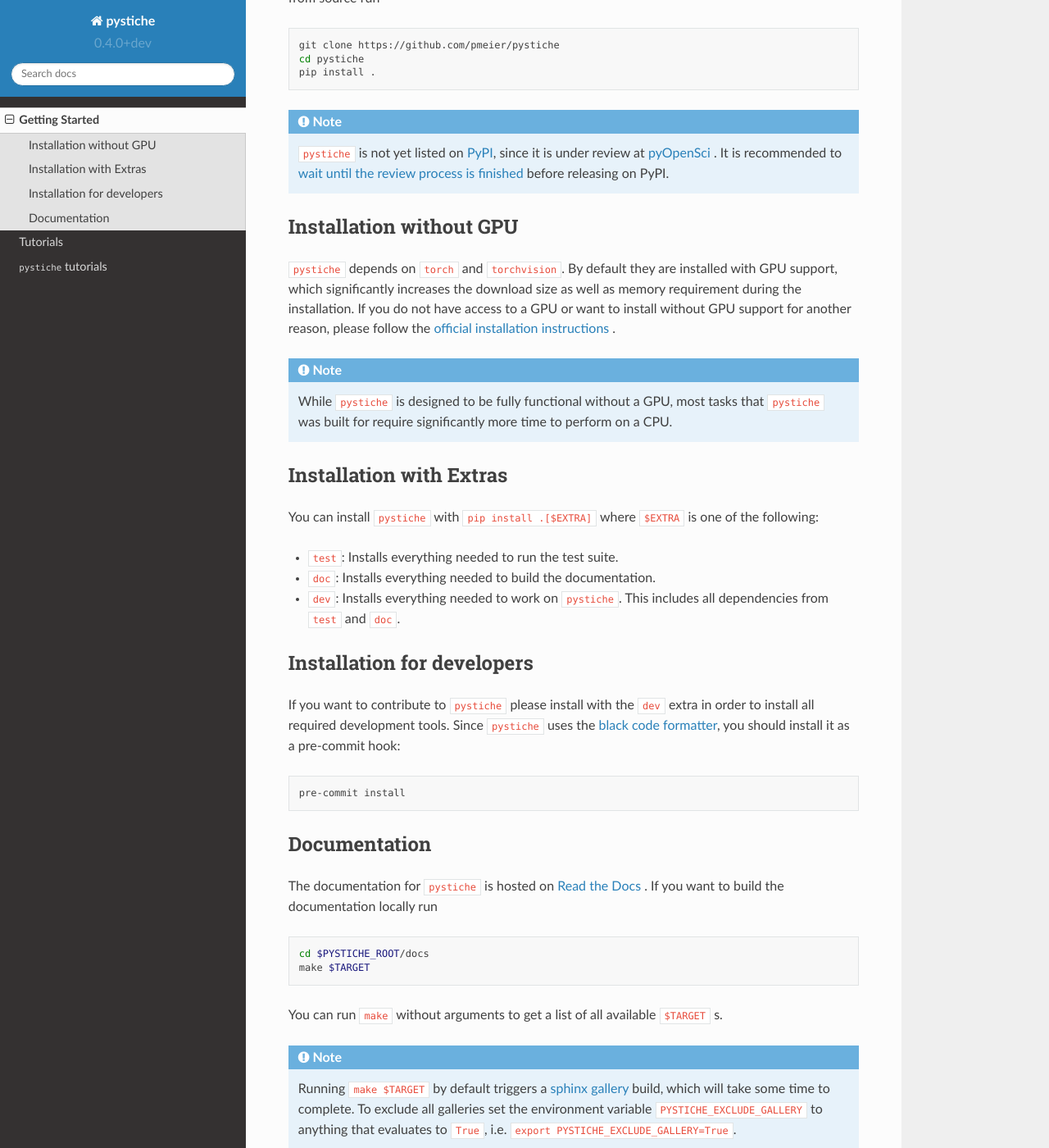
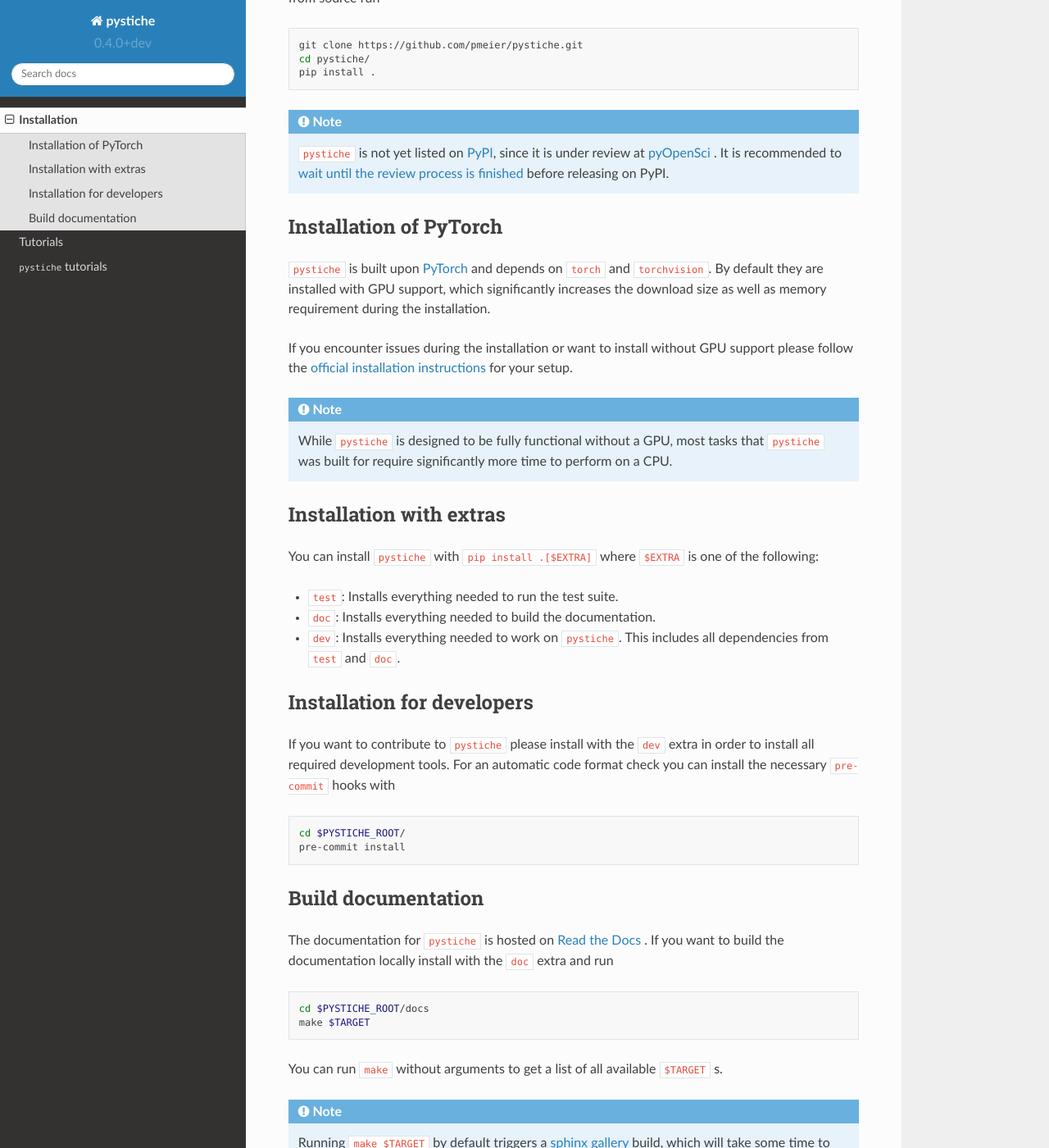
Before and after one commit to pystiche/pystiche, a Sphinx documentation site: the page built from docs/source/installation.rst, in a window 1280 px wide and 1400 px high, scrolled down 199 px. Shown: the whole window at 82% size. Built offline with Sphinx 7.4.7 and the Read the Docs theme 2.0.0, drawn with Linux system fonts in a browser that asks for light colours; the version number is read from the project's files by our own code.

Commit message:
refactor installation instructions

```diff
--- a/docs/source/index.rst
+++ b/docs/source/index.rst
@@ -1,5 +1,5 @@
 Welcome to pystiche's documentation!
-=======================================
+====================================
 
 .. warning::
 
@@ -9,5 +9,6 @@
 .. toctree::
   :maxdepth: 2
 
-  Getting Started <getting_started>
-  Tutorials <tutorials>
+  Installation <installation>
+  Gist <gist>
+  Usage examples <tutorials>
--- a/docs/source/getting_started.rst
+++ b/docs/source/installation.rst
@@ -6,8 +6,8 @@
 
 .. code-block:: sh
 
-  git clone https://github.com/pmeier/pystiche
-  cd pystiche
+  git clone https://github.com/pmeier/pystiche.git
+  cd pystiche/
   pip install .
 
 .. note::
@@ -18,14 +18,19 @@
   `wait until the review process is finished <https://www.pyopensci.org/dev_guide/peer_review/author_guide.html#Packaging-Guide>`_
   before releasing on PyPI.
 
-Installation without GPU
-------------------------
 
-``pystiche`` depends on ``torch`` and ``torchvision``. By default they are installed
-with GPU support, which significantly increases the download size as well as memory
-requirement during the installation. If you do not have access to a GPU or want to
-install without GPU support for another reason, please follow the
-`official installation instructions <https://pytorch.org/get-started/locally/>`_ .
+Installation of PyTorch
+-----------------------
+
+``pystiche`` is built upon `PyTorch <https://pytorch.org>`_ and depends on
+``torch`` and ``torchvision``. By default they are installed with GPU support, which
+significantly increases the download size as well as memory requirement during the
+installation.
+
+If you encounter issues during the installation or want to install without GPU support
+please follow the
+`official installation instructions <https://pytorch.org/get-started/locally/>`_ for
+your setup.
 
 .. note::
 
@@ -33,7 +38,7 @@
   that ``pystiche`` was built for require significantly more time to perform on a CPU.
 
 
-Installation with Extras
+Installation with extras
 ------------------------
 
 You can install ``pystiche`` with ``pip install .[$EXTRA]`` where ``$EXTRA`` is one of
@@ -49,21 +54,21 @@
 ---------------------------
 
 If you want to contribute to ``pystiche`` please install with the ``dev`` extra in
-order to install all required development tools. Since ``pystiche`` uses the
-`black code formatter <https://github.com/psf/black>`_, you should install it as a
-pre-commit hook:
+order to install all required development tools. For an automatic code format check you
+can install the necessary ``pre-commit`` hooks with
 
 .. code-block:: sh
 
+  cd $PYSTICHE_ROOT/
   pre-commit install
 
 
-Documentation
--------------
+Build documentation
+-------------------
 
 The documentation for ``pystiche`` is hosted on
 `Read the Docs <https://pystiche.readthedocs.io/en/latest/>`_ . If you want to build
-the documentation locally run
+the documentation locally install with the ``doc`` extra and run
 
 .. code-block:: sh
 
```
Also changed, not shown: docs/source/gist.rst (added).
